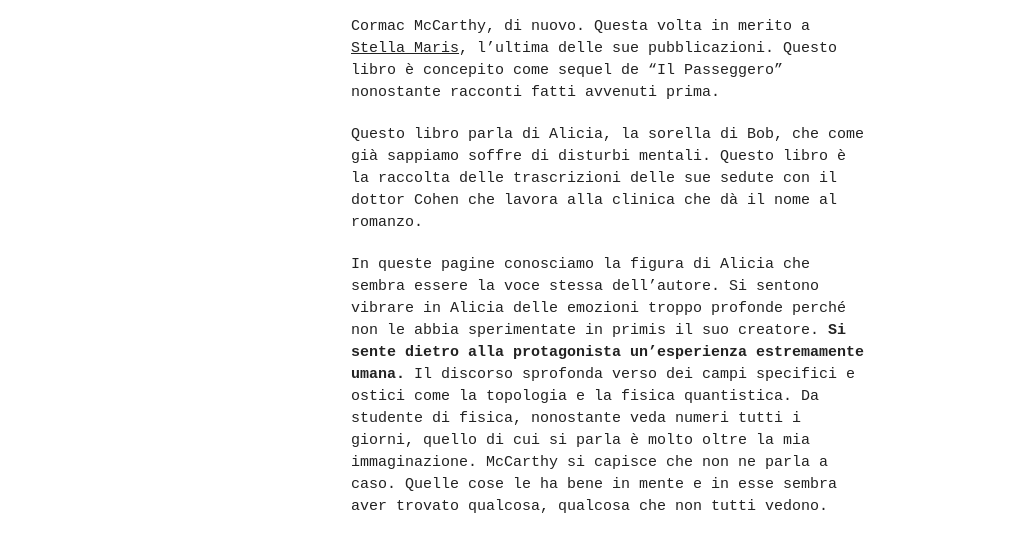
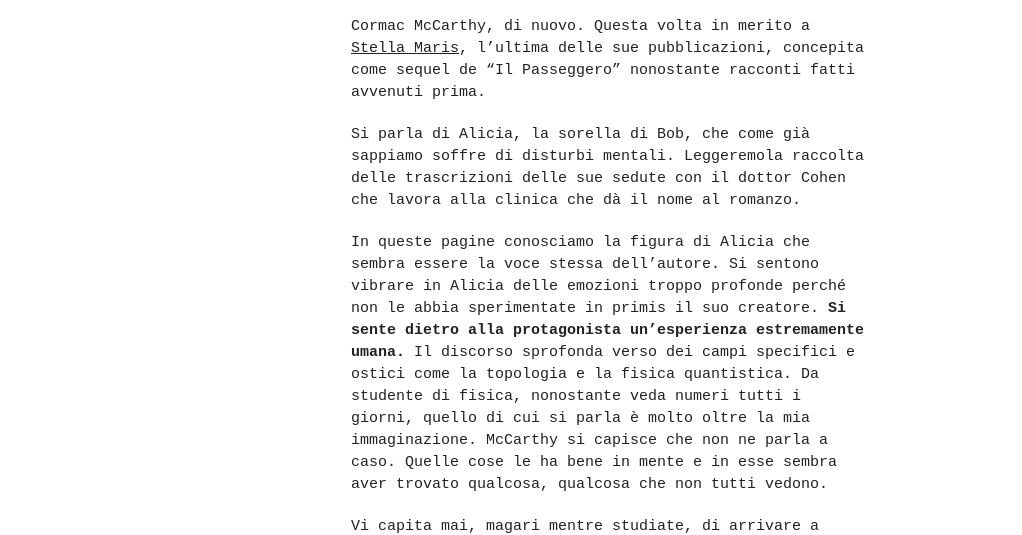
Before and after one commit to filippoim/filippoim.github.io, a plain HTML site: page articles/07/index.html in a window 1280 px wide. Shown: the part 204-739 px from the top of the page, without its empty margins (129-1151 px from the left). Drawn offline with Linux system fonts and the light colour scheme; a web font is replaced by a local one.

Commit message:
Update index.html

```diff
--- a/articles/07/index.html
+++ b/articles/07/index.html
@@ -53,8 +53,8 @@
                     <div class=tutorial-content-wrapper>
                         <h1 id=l-attesa-di-robert-doisneau>Stella Maris, cosa vuoi mostrarci?</h1>
 
-                        <p>Cormac McCarthy, di nuovo. Questa volta in merito a <a href ="https://www.amazon.it/Stella-Maris-Cormac-McCarthy/dp/880625958X/ref=sr_1_1?crid=ZE2CU9XTUQS3&keywords=stella+maris&qid=1700085881&sprefix=stella+maris,aps,113&sr=8-1">Stella Maris</a>, l’ultima delle sue pubblicazioni. Questo libro è concepito come sequel de “Il Passeggero” nonostante racconti fatti avvenuti prima. </p>
-                        <p>Questo libro parla di Alicia, la sorella di Bob, che come già sappiamo soffre di disturbi mentali. Questo libro è la raccolta delle trascrizioni delle sue sedute con il dottor Cohen che lavora alla clinica che dà il nome al romanzo.</p>
+                        <p>Cormac McCarthy, di nuovo. Questa volta in merito a <a href ="https://www.amazon.it/Stella-Maris-Cormac-McCarthy/dp/880625958X/ref=sr_1_1?crid=ZE2CU9XTUQS3&keywords=stella+maris&qid=1700085881&sprefix=stella+maris,aps,113&sr=8-1">Stella Maris</a>, l’ultima delle sue pubblicazioni, concepita come sequel de “Il Passeggero” nonostante racconti fatti avvenuti prima. </p>
+                        <p>Si parla di Alicia, la sorella di Bob, che come già sappiamo soffre di disturbi mentali. Leggeremola raccolta delle trascrizioni delle sue sedute con il dottor Cohen che lavora alla clinica che dà il nome al romanzo.</p>
                         <p>In queste pagine conosciamo la figura di Alicia che sembra essere la voce stessa dell’autore. Si sentono vibrare in Alicia delle emozioni troppo profonde perché non le abbia sperimentate in primis il suo creatore. <b>Si sente dietro alla protagonista un’esperienza estremamente umana. </b>
                             Il discorso sprofonda verso dei campi specifici e ostici come la topologia e la fisica quantistica. Da studente di fisica, nonostante veda numeri tutti i giorni, quello di cui si parla è molto oltre la mia immaginazione. McCarthy si capisce che non ne parla a caso. Quelle cose le ha bene in mente e in esse sembra aver trovato qualcosa, qualcosa che non tutti vedono.</p>
                         <p>Vi capita mai, magari mentre studiate, di arrivare a intuire che, più in profondità, in quelle righe che state leggendo, chissà quanto ancora distante, c’è qualcosa di molto più grande di te. Qualcosa che riguarda direttamente il cuore della realtà, che <b>va a pizzicare la mia concezione dell’essere.</b> </p>
```
